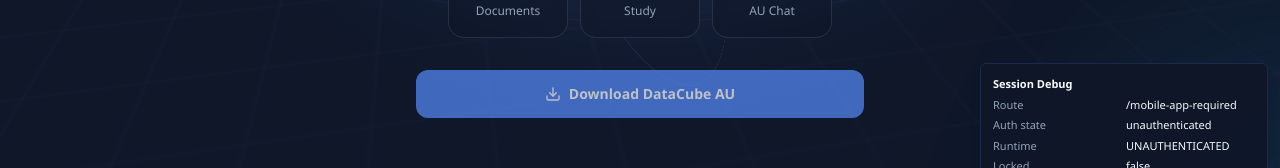
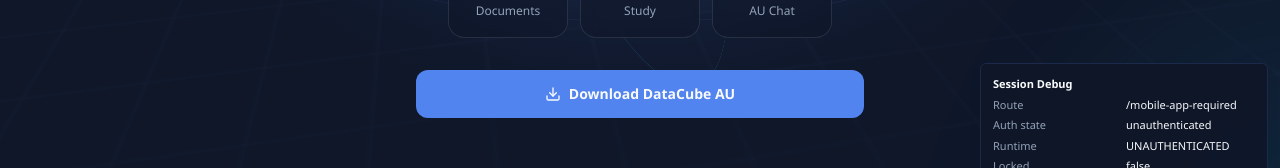
Before and after one commit to DATACUBEAU/Datacube_Au, a Next.js app: page /mobile-app-required in a window 1280 px wide. Shown: the part 539-707 px from the top of the page. Built offline with nearby package versions, Linux system fonts and the light colour scheme; no server answers.

Commit message:
feat(web): replace disabled Android CTA with working download page link

```diff
--- a/src/app/mobile-app-required/page.tsx
+++ b/src/app/mobile-app-required/page.tsx
@@ -1,3 +1,4 @@
+import Link from 'next/link';
 import Image from 'next/image';
 import { BookOpen, FileText, MessageCircle, Download } from 'lucide-react';
 
@@ -42,16 +43,13 @@ export default function MobileAppRequiredPage() {
         </div>
 
         <div className="mt-8">
-          <button
-            type="button"
-            disabled
-            aria-disabled="true"
-            title="App download link coming soon"
-            className="inline-flex min-h-12 w-full items-center justify-center gap-2 rounded-xl bg-primary px-6 py-3 text-sm font-semibold text-primary-foreground opacity-75"
+          <Link
+            href="/download"
+            className="inline-flex min-h-12 w-full items-center justify-center gap-2 rounded-xl bg-primary px-6 py-3 text-sm font-semibold text-primary-foreground hover:opacity-90"
           >
             <Download className="h-4 w-4" />
             Download DataCube AU
-          </button>
+          </Link>
         </div>
       </section>
     </main>
```
